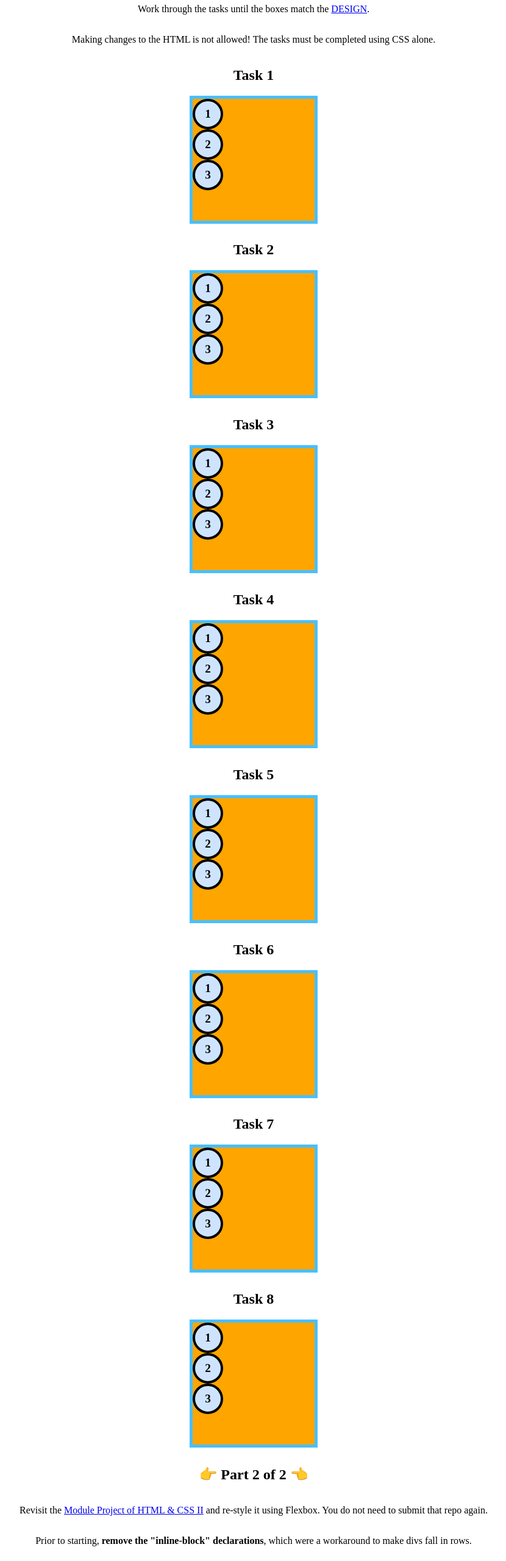
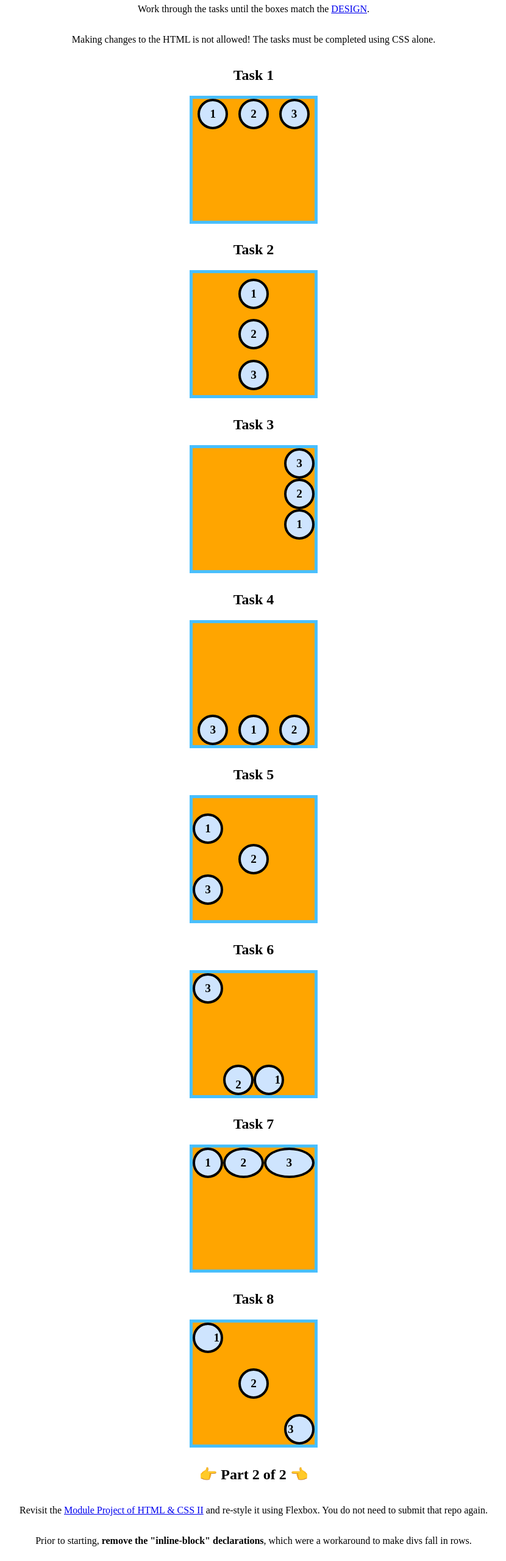
Before and after one commit to bloominstituteoftechnology/module-project-html-and-css-iii-AH02Art, a plain HTML site: page index.html in a window 1280 px wide. Shown: the part 216-2776 px from the top of the page at 61% size, without its empty margins (224-1054 px from the left). Drawn offline with Linux system fonts and the light colour scheme.

Commit message:
S3M4-Project completed

```diff
--- a/index.html
+++ b/index.html
@@ -56,21 +56,102 @@
     */
 
     /* 👉 Task 1 - [HINT] only the flex container needs to be manipulated */
+    #flexContainer1 {
+      display: flex;
+      justify-content: space-around;
+    }
 
     /* 👉 Task 2 - [HINT] the flex container needs to change direction */
+    #flexContainer2 {
+      display: flex;
+      flex-direction: column;
+      justify-content: space-around;
+      align-items: center;
+    }
 
     /* 👉 Task 3 - [HINT] the flex direction can be reversed */
+    #flexContainer3 {
+      display: flex;
+      flex-direction: column-reverse;
+      justify-content: flex-end;
+      align-items: flex-end;
+    }
 
     /* 👉 Task 4 - [HINT] the flex items need a new order */
+    #flexContainer4 {
+      display: flex;
+      flex-direction: row;
+      justify-content: space-around;
+      align-items: flex-end;
+    }
+    #flexContainer4 .flexItem:nth-child(1) {
+      order: 2;
+    }
+    #flexContainer4 .flexItem:nth-child(2) {
+      order: 3;
+    }
+    #flexContainer4 .flexItem:nth-child(3) {
+      order: 1;
+    }
 
     /* 👉 Task 5 - [HINT] research align-self */
+    #flexContainer5 {
+      display: flex;
+      flex-direction: column;
+      justify-content: center;
+    }
+    #flexContainer5 .flexItem:nth-child(2) {
+      align-self: center;
+    }
 
     /* 👉 Task 6 - [HINT] flex items can be flex containers */
+    #flexContainer6 {
+      display: flex;
+      flex-direction: row-reverse;
+      justify-content: flex-end;
+      align-items: flex-end;
+    }
+    #flexContainer6 .flexItem:nth-child(1) {
+    flex-direction: column;
+    align-items: end;
+    }
+    #flexContainer6 .flexItem:nth-child(2) {
+      align-items: flex-end;
+      /* align-self: last baseline; tried this on child(1) also */
+    }
+    #flexContainer6 .flexItem:nth-child(3) {
+      align-self: flex-start;
+      /* flex-direction: row; what I did before was leave 3 and adjusted 2 and 1 with last baseline */
+    }
 
     /* 👉 Task 7 - [HINT] research flex-grow */
+    #flexContainer7 {
+      display: flex;
+      flex-direction: row;
+    }
+    #flexContainer7 .flexItem:nth-child(2) {
+      flex-grow: 0.5;
+    }
+    #flexContainer7 .flexItem:nth-child(3) {
+      flex-grow: 1;
+    }
 
     /* 👉 Task 8 - [HINT] you got this! */
-
+    #flexContainer8 {
+      display: flex;
+      flex-direction: column;
+      justify-content: space-between;
+    }
+    #flexContainer8 .flexItem:nth-child(1) {
+      justify-content: right;
+    }
+    #flexContainer8 .flexItem:nth-child(2) {
+      align-self: center;
+    }
+    #flexContainer8 .flexItem:nth-child(3) {
+      align-self: flex-end;
+      justify-content: left;
+    }
 
     /*
     👉 Part 2 of 2 👈
```
Also changed, not shown: part2.html (added, +252 -0 lines).
